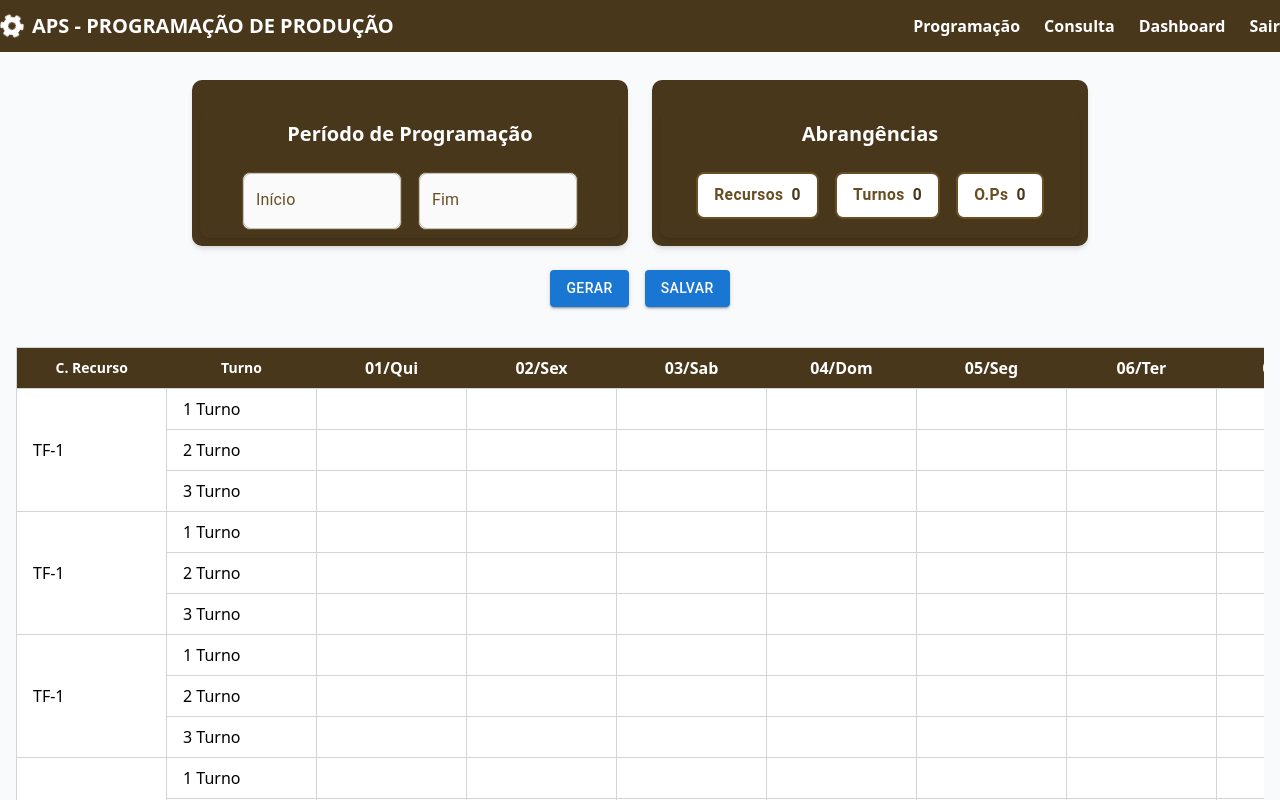
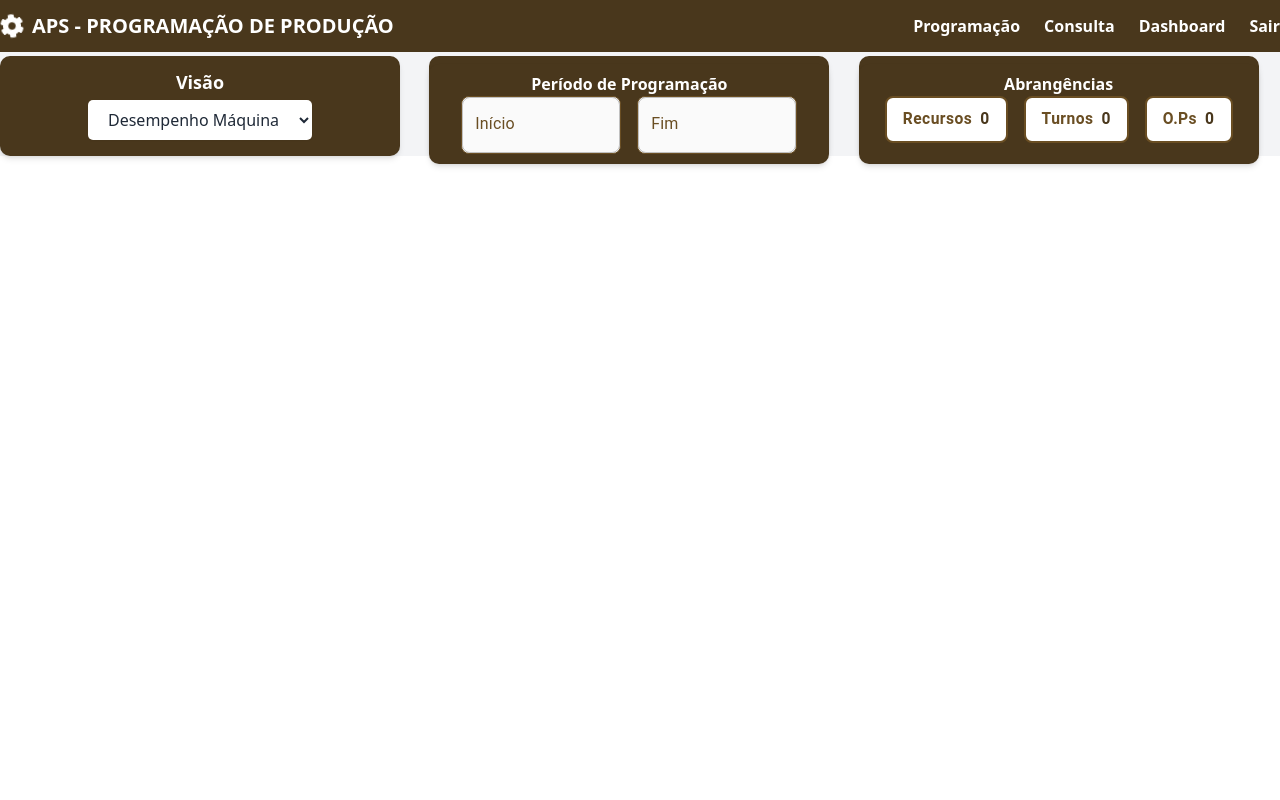
Before and after one commit to Vrodriz/Project_APS, a Next.js app: page / in a window 1280 px wide. Shown: the top 800 px of the page. Built offline with nearby package versions, Linux system fonts and the light colour scheme.

Commit message:
:sparkles: subindo uma bomba pois fui demitido

```diff
--- a/src/app/components/Card.tsx
+++ b/src/app/components/Card.tsx
@@ -7,14 +7,14 @@ interface CardProps {
 
 const Card: React.FC<CardProps> = ({ title, children }) => {
   return (
-    <div className="bg-customBrown text-white shadow-md hover:shadow-xl p-2 transition-shadow duration-300  rounded-[10px] ease-in-out w-auto h-full flex flex-col">
+    <div className="bg-customBrown text-white shadow-md hover:shadow-xl p-2 transition-shadow duration-300  rounded-[10px] ease-in-out w-[400px] h-[100px] flex flex-col">
       {/* Título */}
-      <div className="text-center font-bold text-xl mb-4  border-opacity-50 border-white pb-2">
+      <div className="text-center font-bold  border-opacity-50 border-white">
         {title}
       </div>
 
       {/* Conteúdo */}
-      <div className="flex flex-col gap-6 flex-grow">{children}</div>
+      <div className="flex flex-col flex-grow">{children}</div>
     </div>
   );
 };
--- /dev/null
+++ b/src/app/components/ControlMachine/Components/Visao.tsx
@@ -0,0 +1,23 @@
+import React from 'react';
+
+const Visao = () => {
+  return (
+    <div>
+      {/* Título */}
+      <h1 className="text-lg font-sans font-bold py-1 text-center">Visão</h1>
+
+      {/* Dropdown */}
+      <select
+  name="desempenho"
+  id="desem"
+  className="w-full py-2 px-4 rounded-[5px] bg-white text-gray-800 shadow-sm focus:outline-none focus:ring-2 focus:ring-offset-orange-900 focus:border-transparent transition-all ease-in-out"
+>
+  <option value="desempenho">Desempenho Máquina</option>
+  <option value="eficiencia">Eficiência Produção</option>
+</select>
+
+    </div>
+  );
+};
+
+export default Visao;
--- /dev/null
+++ b/src/app/components/ControlMachine/ControlMachine.tsx
@@ -0,0 +1,43 @@
+'use client';
+
+import Abrangencias from '@/app/FirstPage/component/Abrangências/Abrangencias';
+import ProgramacaoInteligente from '@/app/FirstPage/component/periododeProgramacao';
+import Card from '@/app/components/Card';
+import Header from '@/app/components/Header';
+import React from 'react';
+import Visao from '@/app/components/ControlMachine/Components/Visao';
+
+const ControlMachine = () => {
+  return (
+    <div className="flex flex-col items-center bg-gray-100 ">
+      {/* Header */}
+      <Header />
+
+      {/* Cards Section */}
+      <div className="container grid grid-cols-1 sm:grid-cols-2 md:grid-cols-3 gap-2">
+        {/* Primeiro Card */}
+        <Card>
+          <div className="flex flex-col items-center justify-center">
+            <Visao />
+          </div>
+        </Card>
+
+        {/* Segundo Card */}
+        <Card>
+          <div className="flex flex-col items-center justify-center">
+            <ProgramacaoInteligente />
+          </div>
+        </Card>
+
+
+        <Card>
+          <div className="flex flex-col items-center justify-center">
+            <Abrangencias />
+          </div>
+        </Card>
+      </div>
+    </div>
+  );
+};
+
+export default ControlMachine;
--- a/src/app/page.tsx
+++ b/src/app/page.tsx
@@ -2,16 +2,15 @@ import React from 'react'
 import Header from './components/Header'
 import First from '../app/FirstPage/Firstpage'
 import ProductionCalendar from './components/ProductionCalendar/ProductionCalendar'
+import Machine from './components/ControlMachine/ControlMachine'
 
 
 
 
 const page = () => {
   return (
-    <div className='bg-slate-50'>
-    <Header/>
-    <First/>
-    <ProductionCalendar/>
+    <div className=''>
+      <Machine/>
     </div>
   )
 }
```
Also changed, not shown: src/app/components/ControlMachine/CardMachine.tsx (added), src/app/components/ControlMachine/Components/CardDiferente.tsx (added).
